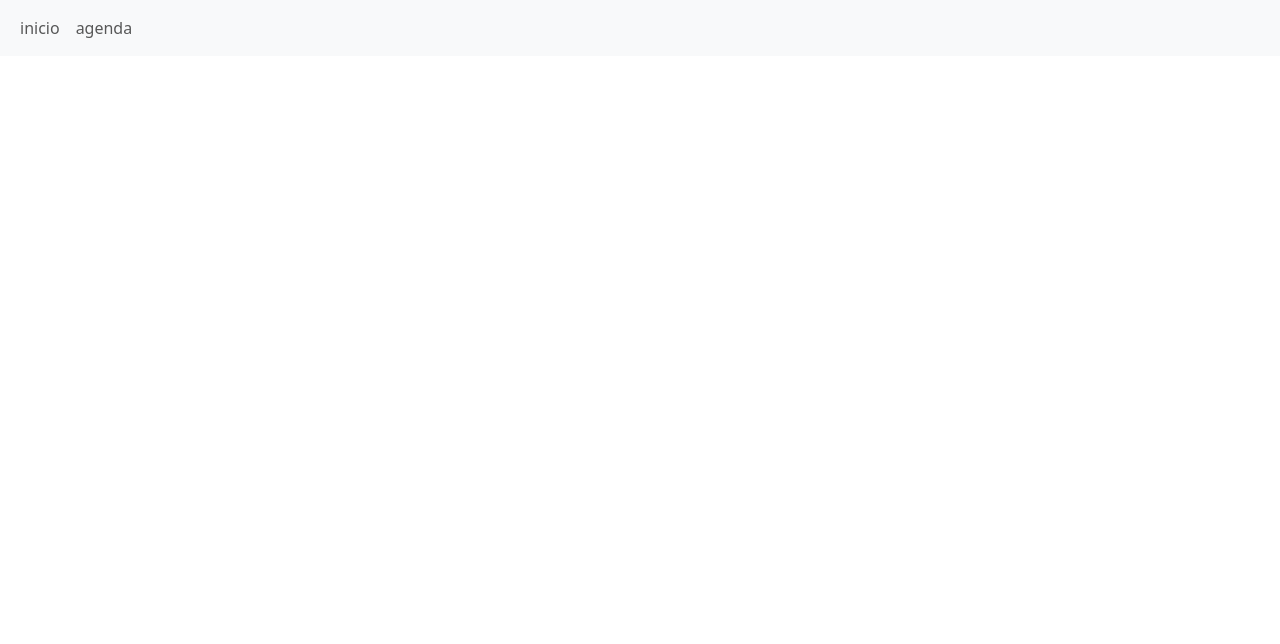
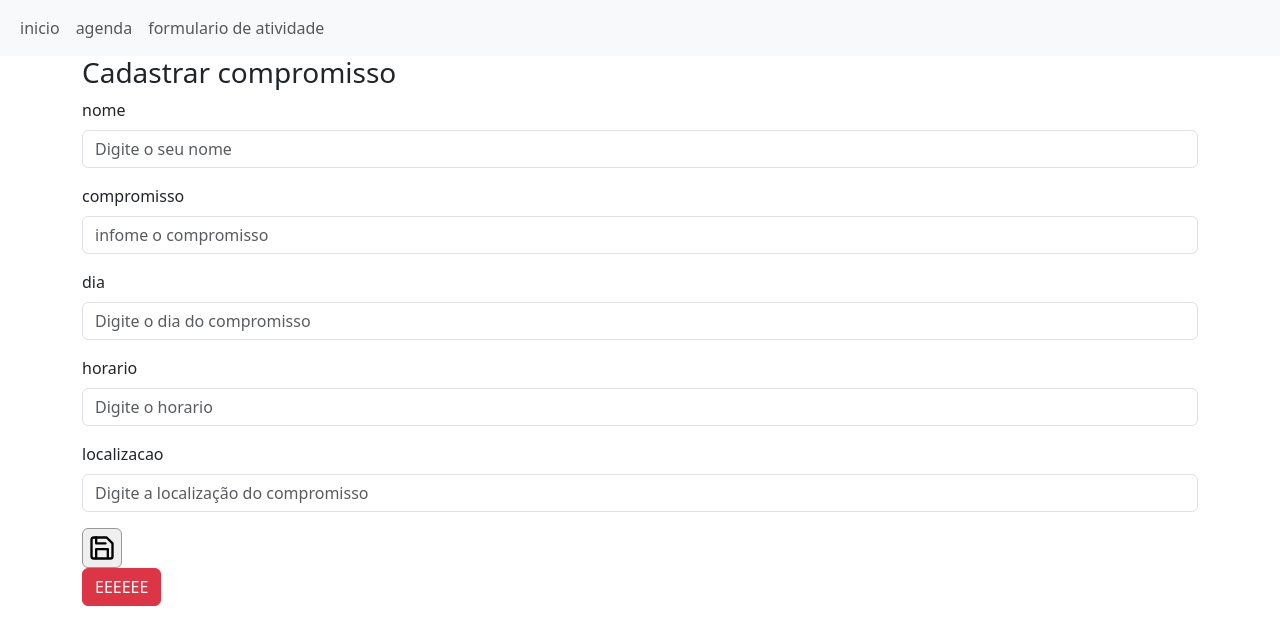
Before and after one commit to matadorxfamso/Projetoagenda2024AGORAVAIFRONT, an Angular app: page /agenda/1 in a window 1280 px wide. Before the commit this address led to /. Shown: the top 644 px of the page. Built offline with nearby package versions, Linux system fonts and the light colour scheme; no server answers.

Commit message:
maios ou menos resolvido

```diff
--- a/src/app/agenda-form/agenda-form.component.css
+++ b/src/app/agenda-form/agenda-form.component.css
@@ -0,0 +1,96 @@
+/* From Uiverse.io by ilkhoeri */
+.action_has {
+  --color: 0 0% 60%;
+  --color-has: 211deg 100% 48%;
+  --sz: 1rem;
+  cursor: pointer;
+  display: flex;
+  align-items: center;
+  justify-content: center;
+  height: calc(var(--sz) * 2.5);
+  width: calc(var(--sz) * 2.5);
+  padding: 0.4rem 0.5rem;
+  border-radius: 0.375rem;
+  border: 0.0625rem solid hsl(var(--color));
+}
+
+.has_saved:hover {
+  border-color: hsl(var(--color-has));
+}
+.has_liked:hover svg,
+.has_saved:hover svg {
+  color: hsl(var(--color-has));
+}
+
+.has_liked svg,
+.has_saved svg {
+  overflow: visible;
+  height: calc(var(--sz) * 1.75);
+  width: calc(var(--sz) * 1.75);
+  --ease: cubic-bezier(0.5, 0, 0.25, 1);
+  --zoom-from: 1.75;
+  --zoom-via: 0.75;
+  --zoom-to: 1;
+  --duration: 1s;
+}
+
+.has_saved:hover path[data-path="box"] {
+  transition: all 0.3s var(--ease);
+  animation: has-saved var(--duration) var(--ease) forwards;
+  fill: hsl(var(--color-has) / 0.35);
+}
+.has_saved:hover path[data-path="line-top"] {
+  animation: has-saved-line-top var(--duration) var(--ease) forwards;
+}
+.has_saved:hover path[data-path="line-bottom"] {
+  animation: has-saved-line-bottom var(--duration) var(--ease) forwards,
+    has-saved-line-bottom-2 calc(var(--duration) * 1) var(--ease)
+      calc(var(--duration) * 0.75);
+}
+
+@keyframes has-saved-line-top {
+  33.333% {
+    transform: rotate(0deg) translate(1px, 2px) scale(var(--zoom-from));
+    d: path("M 3 5 L 3 8 L 3 8");
+  }
+  66.666% {
+    transform: rotate(20deg) translate(2px, -2px) scale(var(--zoom-via));
+  }
+  99.999% {
+    transform: rotate(0deg) translate(0px, 0px) scale(var(--zoom-to));
+  }
+}
+@keyframes has-saved-line-bottom {
+  33.333% {
+    transform: rotate(0deg) translate(1px, 2px) scale(var(--zoom-from));
+    d: path("M 17 20 L 17 13 L 7 13 L 7 20");
+  }
+  66.666% {
+    transform: rotate(20deg) translate(2px, -2px) scale(var(--zoom-via));
+  }
+  99.999% {
+    transform: rotate(0deg) translate(0px, 0px) scale(var(--zoom-to));
+    d: path("M 17 21 L 17 21 L 7 21 L 7 21");
+  }
+}
+@keyframes has-saved-line-bottom-2 {
+  from {
+    d: path("M 17 21 L 17 21 L 7 21 L 7 21");
+  }
+  to {
+    transform: rotate(0deg) translate(0px, 0px) scale(var(--zoom-to));
+    d: path("M 17 20 L 17 13 L 7 13 L 7 20");
+    fill: white;
+  }
+}
+@keyframes has-saved {
+  33.333% {
+    transform: rotate(0deg) translate(1px, 2px) scale(var(--zoom-from));
+  }
+  66.666% {
+    transform: rotate(20deg) translate(2px, -2px) scale(var(--zoom-via));
+  }
+  99.999% {
+    transform: rotate(0deg) translate(0px, 0px) scale(var(--zoom-to));
+  }
+}
--- a/src/app/agenda-form/agenda-form.component.html
+++ b/src/app/agenda-form/agenda-form.component.html
@@ -3,7 +3,7 @@
   <form [formGroup]="formGroupagenda">
     <div class="mb-3">
       <label for="name" class="form-label">nome</label>
-      <input formControlName="nome" type="text " class="form-control" id="nome" placeholder="Digite o nome">
+      <input formControlName="nome" type="text " class="form-control" id="nome" placeholder="Digite o seu nome">
     </div>
     <div class="mb-3">
       <label for="compromisso" class="form-label">compromisso</label>
@@ -15,12 +15,45 @@
     </div>
     <div class="mb-3">
       <label for="horario" class="form-label">horario</label>
-      <input formControlName="horario" type="text " class="form-control" id="horario" placeholder="horario ">
+      <input formControlName="horario" type="text " class="form-control" id="horario" placeholder="Digite o horario ">
     </div>
     <div class="mb-3">
       <label for="localizacao" class="form-label">localizacao</label>
-      <input formControlName="localizacao" type="text " class="form-control" id="localizacao" placeholder="localizacao ">
+      <input formControlName="localizacao" type="text " class="form-control" id="localizacao" placeholder="Digite a localização do compromisso ">
     </div>
-    <button type="button" class="btn btn-primary" (click)="save()">Criar</button>
+    <button *ngIf="isEditing" class="action_has has_saved" aria-label="save" type="button" (click)="save()">
+      <svg
+      aria-hidden="true"
+      xmlns="http://www.w3.org/2000/svg"
+      width="20"
+      height="20"
+      stroke-linejoin="round"
+      stroke-linecap="round"
+      stroke-width="2"
+      viewBox="0 0 24 24"
+      stroke="currentColor"
+      fill="none"
+    >
+      <path
+        d="m19,21H5c-1.1,0-2-.9-2-2V5c0-1.1.9-2,2-2h11l5,5v11c0,1.1-.9,2-2,2Z"
+        stroke-linejoin="round"
+        stroke-linecap="round"
+        data-path="box"
+      ></path>
+      <path
+        d="M7 3L7 8L15 8"
+        stroke-linejoin="round"
+        stroke-linecap="round"
+        data-path="line-top"
+      ></path>
+      <path
+        d="M17 20L17 13L7 13L7 20"
+        stroke-linejoin="round"
+        stroke-linecap="round"
+        data-path="line-bottom"
+      ></path>
+    </svg>
+    </button>
+    <button *ngIf="isEditing" class="btn btn-danger"(click)="update()">EEEEEE</button>
   </form>
 </div>
--- a/src/app/agenda-form/agenda-form.component.ts
+++ b/src/app/agenda-form/agenda-form.component.ts
@@ -1,5 +1,6 @@
-import { Router } from '@angular/router';
-import { Component } from '@angular/core';
+import { agendas } from './../agenda';
+import { ActivatedRoute, Router } from '@angular/router';
+import { Component, OnInit } from '@angular/core';
 import { FormBuilder, FormGroup } from '@angular/forms';
 import { agendasService } from '../agendas.service';
 
@@ -8,10 +9,12 @@ import { agendasService } from '../agendas.service';
   templateUrl: './agenda-form.component.html',
   styleUrl: './agenda-form.component.css'
 })
-export class AgendaFormComponent {
+export class AgendaFormComponent implements OnInit {
   formGroupagenda: FormGroup;
+  isEditing: boolean = false;
+
   constructor(private FormBuilder: FormBuilder,
-    private service: agendasService, private router: Router){
+    private service: agendasService, private router: Router, private activatedRouter: ActivatedRoute){
 
     this.formGroupagenda = FormBuilder.group({
       id: [''],
@@ -20,12 +23,30 @@ export class AgendaFormComponent {
       dia: [''],
       horario: [''],
       localizacao: [''],
-    })
+    })};
 
-  }
+    ngOnInit(): void {
+      const id = Number(this.activatedRouter.snapshot.paramMap.get("id"))
+      if (id != 0) {
+        this.loadagendas(id);
+        this.isEditing = true;
+      }
+    }
+
+    loadagendas(id: number) {
+      this.service.getAgendasById(id).subscribe({
+        next: data => this.formGroupagenda.setValue(data)
+        })
+    };
+
   save(){
     this.service.save(this.formGroupagenda.value).subscribe({
       next:()=> this.router.navigate(['agenda'])
     })
   }
-}
+  update(){
+    this.service.update(this.formGroupagenda.value).subscribe({
+      next:()=> this.router.navigate(['agenda'])
+
+  })
+}}
--- a/src/app/agenda/agenda.component.html
+++ b/src/app/agenda/agenda.component.html
@@ -18,7 +18,7 @@
     <tbody>
       <tr *ngFor="let agenda of agendas">
         <th scope="row">{{agenda.id}}</th>
-        <td>{{agenda.nome}}</td>
+        <td><a [routerLink]="['/agenda', agenda.id]">{{agenda.nome}}</a></td>
         <td>{{agenda.compromisso}}</td>
         <td>{{agenda.dia}}</td>
         <td>{{agenda.horario}}</td>
--- a/src/app/agenda/agenda.component.ts
+++ b/src/app/agenda/agenda.component.ts
@@ -19,6 +19,7 @@ export class AgendaComponent {
     })
   }
   delete(agendas: agendas){
+
     this.service.delete(agendas).subscribe({
       next: ()=> this.loadagendas()
     })
--- a/src/app/agendas.service.ts
+++ b/src/app/agendas.service.ts
@@ -14,10 +14,20 @@ export class agendasService {
   getagendas(): Observable<agendas []>{
     return this.http.get<agendas []>(this.url);
   }
+
+  getAgendasById(id:number): Observable<agendas>{
+  return this.http.get<agendas>(`${this.url}/${id}`);
+  }
+
+
   delete(agenda: agendas): Observable<void>{
     return this.http.delete<void>(`${this.url}/${agenda.id}`);
   }
   save(agenda: agendas): Observable<agendas>{
     return this.http.post<agendas>(this.url, agenda);
   }
-}
+
+  update (agenda: agendas): Observable<agendas>{
+
+    return this.http.put<agendas>(`${this.url}/${agenda.id}`, agenda);
+}}
--- a/src/app/app-routing.module.ts
+++ b/src/app/app-routing.module.ts
@@ -10,6 +10,7 @@ const routes: Routes = [
   {path: '', redirectTo: '/inicio', pathMatch: 'full'},
   {path: 'inicio', component: InicioComponent},
   {path: 'agenda', component: AgendaComponent},
+  {path: 'agenda/:id', component:  AgendaFormComponent},
   {path: 'agenda-form', component: AgendaFormComponent}
 ];
 
--- a/src/app/nav-bar/nav-bar.component.html
+++ b/src/app/nav-bar/nav-bar.component.html
@@ -7,6 +7,8 @@
         </li>
         <li class="nav-item">
           <a class="nav-link" aria-current="page" [routerLink]="['/agenda']">agenda</a>
+        </li>  <li class="nav-item">
+          <a class="nav-link" aria-current="page" [routerLink]="['/agenda-form']">formulario de atividade</a>
         </li>
       </ul>
     </div>
```
